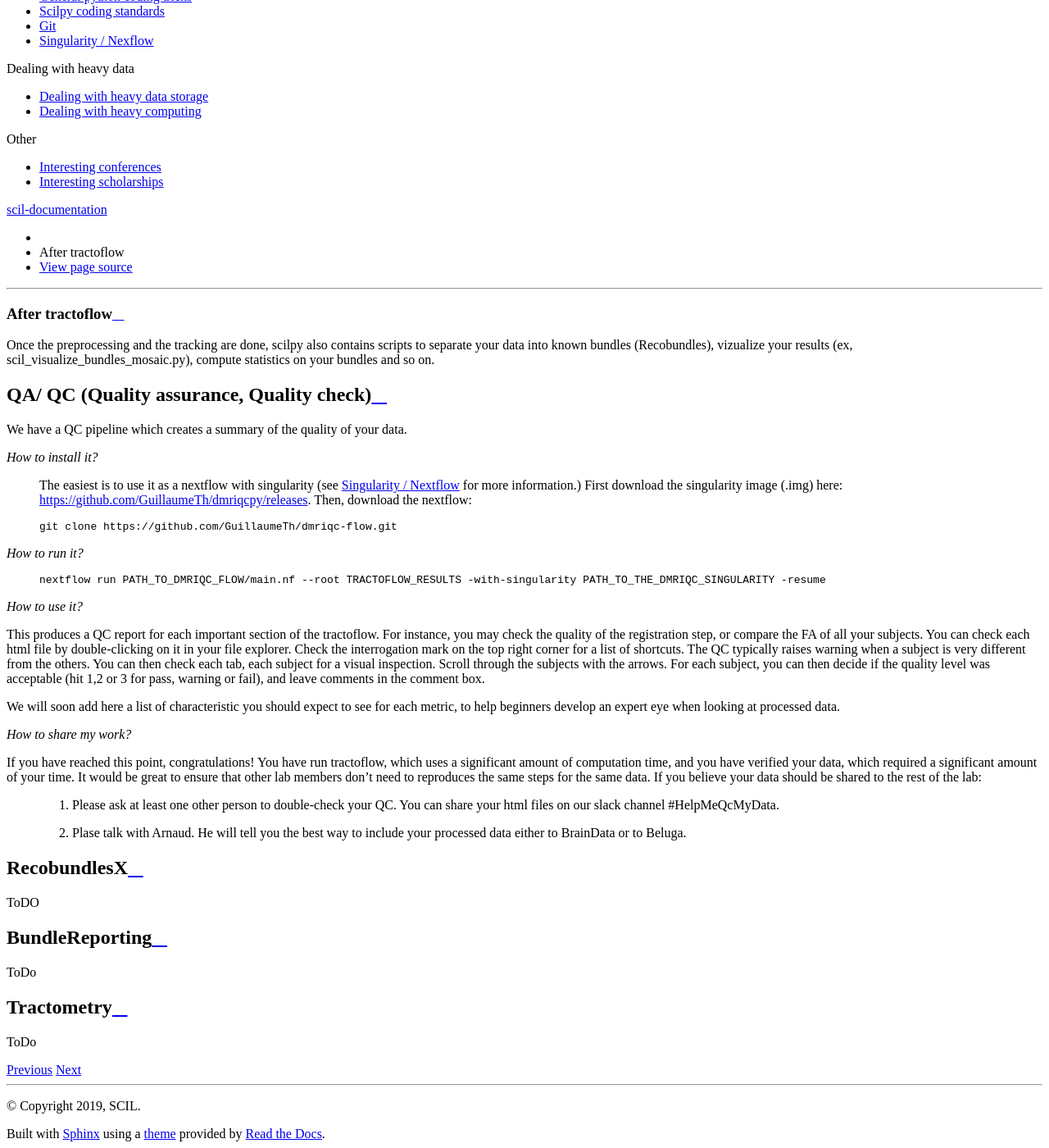
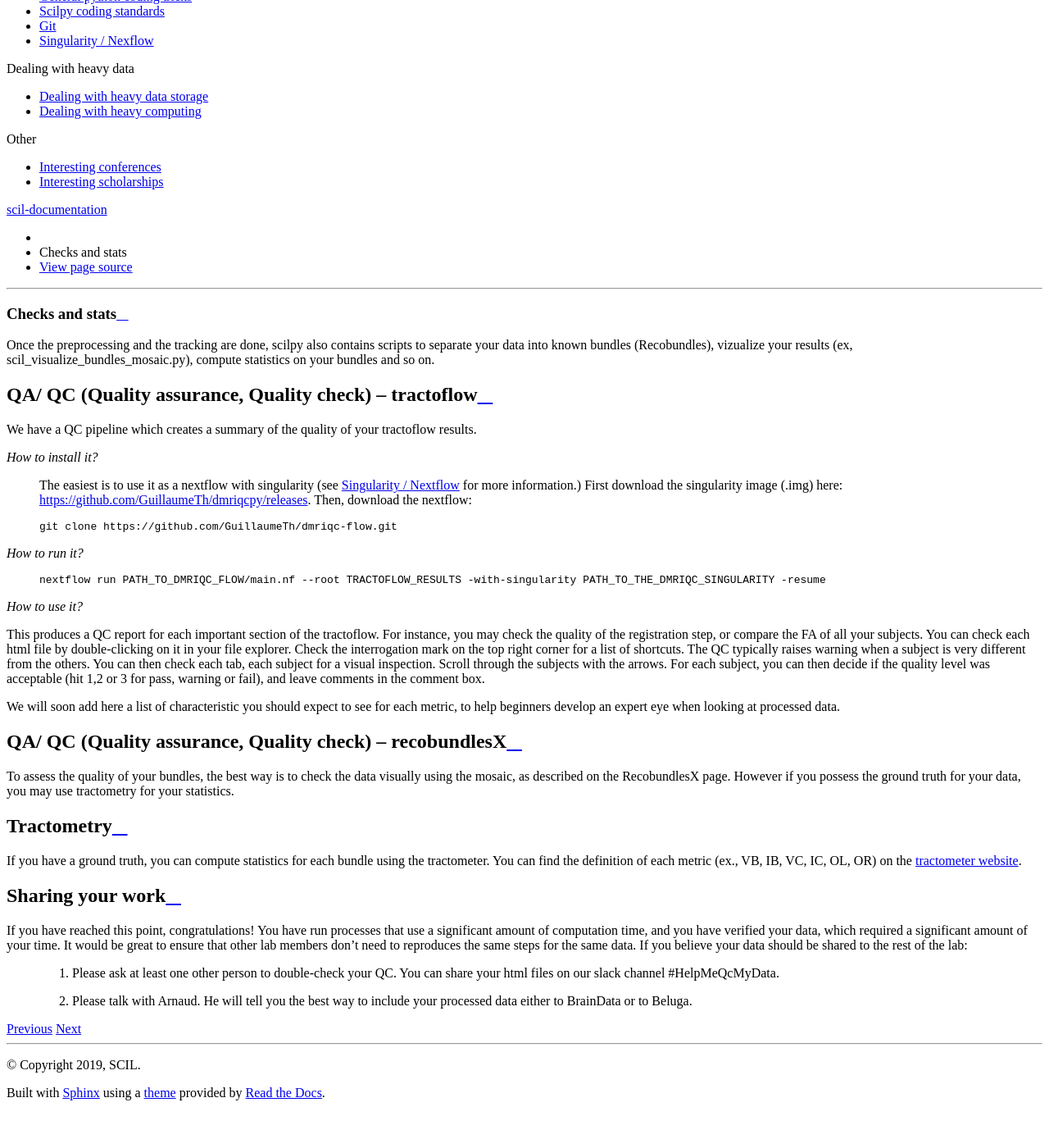
Before and after one commit to scilus/scil-documentation, a Sphinx documentation site: the page built from source/our_tools/other_pipelines.rst, in a window 1280 px wide and 1400 px high, scrolled down 530 px. Shown: the whole window at 82% size. Built offline with Sphinx 7.4.7 and the Read the Docs theme 2.0.0, drawn with Linux system fonts in a browser that asks for light colours; after the commit the page ends 1880 px from its top, so only the background shows below that; some of the changed text lies outside the part shown.

Commit message:
Removing last toDo in page QC

```diff
--- a/source/our_tools/other_pipelines.rst
+++ b/source/our_tools/other_pipelines.rst
@@ -1,6 +1,6 @@
 .. _ref_other_pipelines:
 
-After tractoflow
+Checks and stats
 ================
 
 .. role:: bash(code)
@@ -9,10 +9,10 @@ After tractoflow
 Once the preprocessing and the tracking are done, scilpy also contains scripts to separate your data into known bundles (Recobundles), vizualize your results (ex, scil_visualize_bundles_mosaic.py), compute statistics on your bundles and so on.
 
 
-QA/ QC  (Quality assurance, Quality check)
-------------------------------------------
+QA/ QC  (Quality assurance, Quality check) -- tractoflow
+--------------------------------------------------------
 
-We have a QC pipeline which creates a summary of the quality of your data.
+We have a QC pipeline which creates a summary of the quality of your tractoflow results.
 
 *How to install it?*
 
@@ -34,25 +34,24 @@ This produces a QC report for each important section of the tractoflow. For inst
 
 We will soon add here a list of characteristic you should expect to see for each metric, to help beginners develop an expert eye when looking at processed data.
 
-*How to share my work?*
 
-If you have reached this point, congratulations! You have run tractoflow, which uses a significant amount of computation time, and you have verified your data, which required a significant amount of your time. It would be great to ensure that other lab members don't need to reproduces the same steps for the same data. If you believe your data should be shared to the rest of the lab:
+QA/ QC  (Quality assurance, Quality check) -- recobundlesX
+----------------------------------------------------------
 
-    1. Please ask at least one other person to double-check your QC. You can share your html files on our slack channel #HelpMeQcMyData.
+To assess the quality of your bundles, the best way is to check the data visually using the mosaic, as described on the RecobundlesX page. However if you possess the ground truth for your data, you may use tractometry for your statistics.
 
-    2. Plase talk with Arnaud. He will tell you the best way to include your processed data either to BrainData or to Beluga.
-
-RecobundlesX
-------------
-
-ToDO
-
-BundleReporting
----------------
-
-ToDo
 
 Tractometry
 -----------
 
-ToDo
+If you have a ground truth, you can compute statistics for each bundle using the tractometer. You can find the definition of each metric (ex., VB, IB, VC, IC, OL, OR) on the `tractometer website <http://tractometer.org/ismrm_2015_challenge/evaluation>`_.
+
+
+Sharing your work
+-----------------
+
+If you have reached this point, congratulations! You have run processes that use a significant amount of computation time, and you have verified your data, which required a significant amount of your time. It would be great to ensure that other lab members don't need to reproduces the same steps for the same data. If you believe your data should be shared to the rest of the lab:
+
+    1. Please ask at least one other person to double-check your QC. You can share your html files on our slack channel #HelpMeQcMyData.
+
+    2. Please talk with Arnaud. He will tell you the best way to include your processed data either to BrainData or to Beluga.
```
